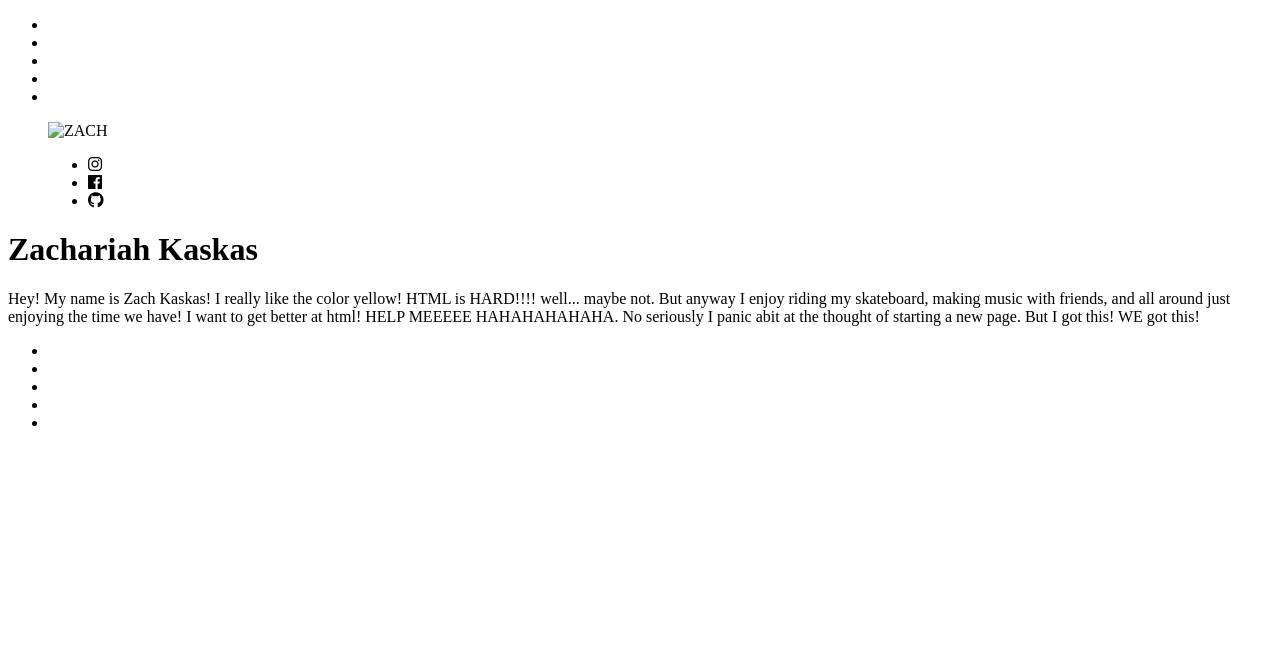
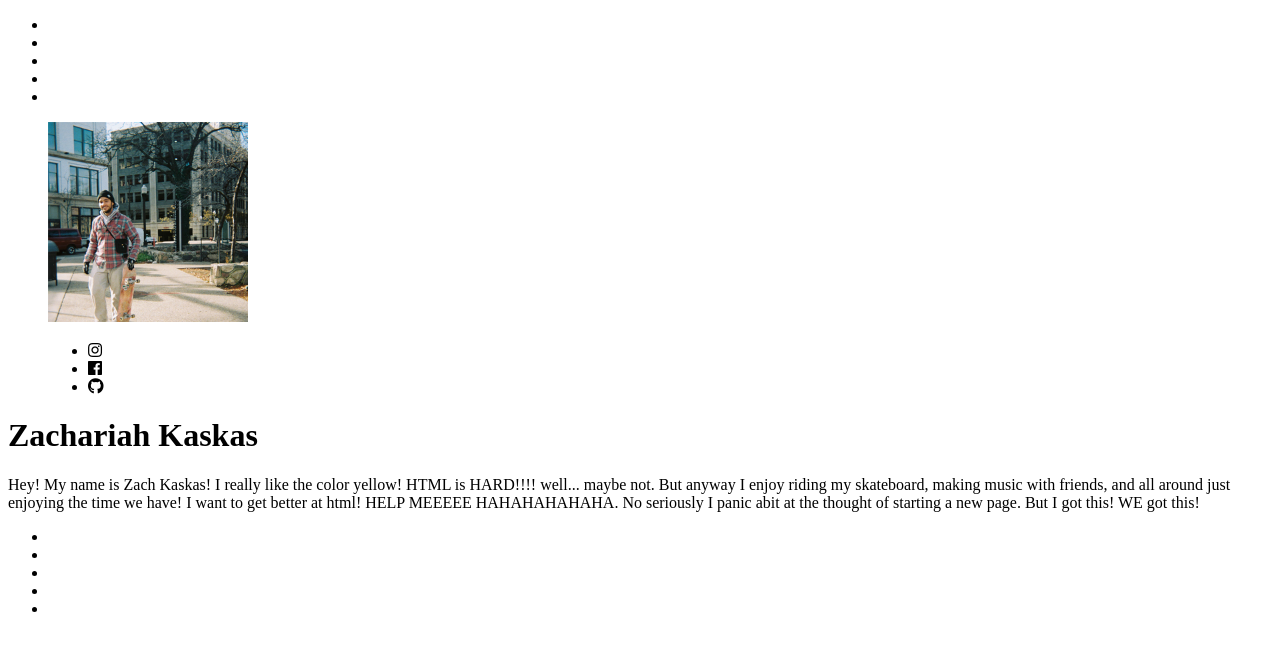
Before and after one commit to COMFYCOUCH93/my-ACTUAL-website, a Jekyll site: the page built from index.html, in a window 1280 px wide. Shown: the top 651 px of the page. Built offline with Jekyll 4.4.1, drawn with Linux system fonts in a browser that asks for light colours; nearby versions of some CDN libraries.

Commit message:
Update hero.html

```diff
--- a/_includes/hero.html
+++ b/_includes/hero.html
@@ -1,5 +1,5 @@
 <figure>
-    <img src="img/picofmeee.jpg" alt="ZACH"width="200">
+    <img src="../assets/img/picofmeee.jpg" alt="ZACH"width="200">
  <ul>
      <li>    <i><i class="fab fa-instagram"></i></i></li>
      <li>    <i><i class="fab fa-facebook"></i></i></li>
```
